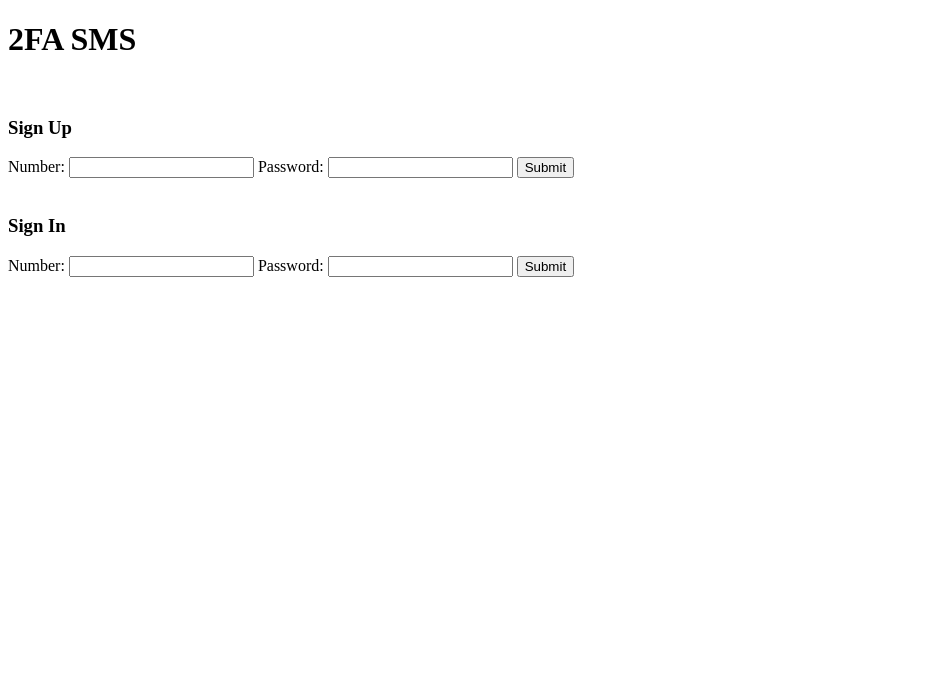
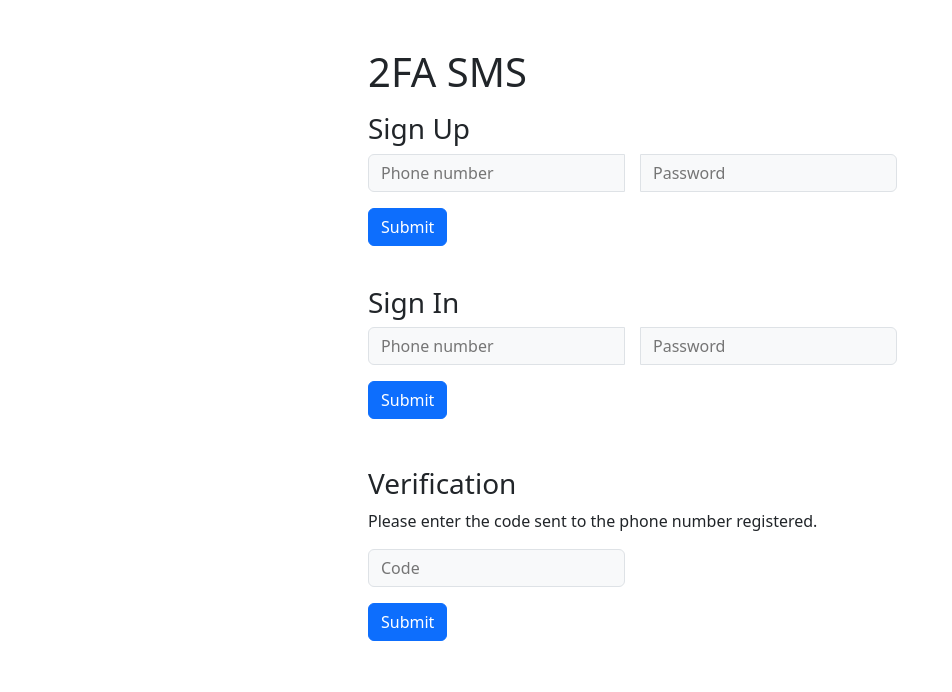
Before and after one commit to albbeltran/2FA-node-sms, a plain HTML site: page client/index.html in a window 1280 px wide. Shown: the whole page, without its empty margins (0-952 px from the left). Drawn offline with nearby package versions, Linux system fonts and the light colour scheme.

Commit message:
improved styles and minor fixes in frontendcode

```diff
--- a/api/package.json
+++ b/api/package.json
@@ -4,7 +4,8 @@
   "description": "",
   "main": "app.js",
   "scripts": {
-    "test": "echo \"Error: no test specified\" && exit 1"
+    "test": "echo \"Error: no test specified\" && exit 1",
+    "start": "nodemon app.js"
   },
   "keywords": [],
   "author": "",
--- a/client/index.html
+++ b/client/index.html
@@ -5,38 +5,39 @@
     <meta charset="UTF-8">
     <meta name="viewport" content="width=device-width, initial-scale=1.0">
     <title>2FA SMS</title>
+    <link href="https://cdn.jsdelivr.net/npm/bootstrap@5.3.2/dist/css/bootstrap.min.css" rel="stylesheet"
+        integrity="sha384-T3c6CoIi6uLrA9TneNEoa7RxnatzjcDSCmG1MXxSR1GAsXEV/Dwwykc2MPK8M2HN" crossorigin="anonymous">
 </head>
 
 <body>
-    <h1 class="title--main">2FA SMS</h1>
+    <div class="w-50 m-auto p-5">
 
-    <br>
-
-    <section id="signup-container">
+        <h1 class="title--main mb-3">2FA SMS</h1>
+        <section id="signup-container" style="margin-bottom: 2.5rem;">
             <h3 class="title">Sign Up</h3>
             <form action="/signup" method="POST" id="signup-form">
-            <label for="signup-number">Number:</label>
-            <input type="number" id="signup-number" name="signup-number">
+                <div class="input-group mb-3 gap-3">
+                    <input class="input-group-text text-start" type="number" id="signup-number" name="signup-number"
+                        placeholder="Phone number">
+                    <input class="input-group-text text-start" type="password" id="signup-password"
+                        name="signup-password" placeholder="Password">
+                </div>
 
-            <label for="signup-password">Password:</label>
-            <input type="password" id="signup-password" name="signup-password">
-
-            <input type="submit" value="Submit">
+                <input type="submit" class="btn btn-primary" value="Submit">
             </form>
         </section>
 
-    <br>
-
-    <section id="signin-container">
+        <section id="signin-container" class="mb-5">
             <h3 class="title">Sign In</h3>
             <form action="/signin" method="POST" id="signin-form">
-            <label for="signin-number">Number:</label>
-            <input type="number" id="signin-number" name="signin-number">
+                <div class="input-group mb-3 gap-3">
+                    <input class="input-group-text text-start" type="number" id="signin-number" name="signin-number"
+                        placeholder="Phone number">
+                    <input class="input-group-text text-start" type="password" id="signin-password"
+                        name="signin-password" placeholder="Password">
+                </div>
 
-            <label for="signin-password">Password:</label>
-            <input type="password" id="signin-password" name="signin-password">
-
-            <input type="submit" value="Submit">
+                <input type="submit" class="btn btn-primary" value="Submit">
             </form>
         </section>
 
@@ -45,20 +46,26 @@
             <p class="paragraph">Please enter the code sent to the phone number registered.</p>
 
             <form action="/verify" method="POST" id="verify-form">
-            <label for="code">Code:</label>
-            <input type="number" id="code" name="code">
+                <div class="input-group mb-3 gap-3">
+                    <input class="input-group-text text-start" type="number" id="code" name="code" placeholder="Code">
+                </div>
 
-            <input type="submit" value="Submit">
+                <input class="btn btn-primary" type="submit" value="Submit">
             </form>
         </section>
+    </div>
 
     <script type="module" src="./main.js"></script>
+
+    <script src="https://cdn.jsdelivr.net/npm/bootstrap@5.3.2/dist/js/bootstrap.bundle.min.js"
+        integrity="sha384-C6RzsynM9kWDrMNeT87bh95OGNyZPhcTNXj1NW7RuBCsyN/o0jlpcV8Qyq46cDfL"
+        crossorigin="anonymous"></script>
 </body>
 
 </html>
 
 <style>
-    #verify-container {
+    /* #verify-container {
         display: none;
-    }
+    } */
 </style>
--- a/client/modules/Signin.js
+++ b/client/modules/Signin.js
@@ -1,6 +1,6 @@
 export default class Signin {
-    constructor(fetch) {
-        this.fetch = fetch
+    constructor(fetchFunction) {
+        this.makeFetch = fetchFunction
         this.form = document.getElementById('signin-form')
         this.verifyContainer = document.getElementById('verify-container')
         this.events()
@@ -25,10 +25,11 @@ export default class Signin {
     }
 
     async request() {
-        const res = fetch('signin', this.data)
-
-        console.log(res.status)
+        console.log(this.data)
+        const res = await this.makeFetch('signin', this.data)
+        console.log(res)
 
         if(res.status === 200) this.verifyContainer.style.display = 'block'
+        else if(res.status === 401) alert('Check your data')
     }
 }
--- a/client/modules/Signup.js
+++ b/client/modules/Signup.js
@@ -24,9 +24,9 @@ export default class Signup {
     }
 
     async request() {
-        console.log(this.makeFetch)
         const res = await this.makeFetch('signup', this.data)
 
-        console.log(res.status)
+        if(res.status === 200) alert('Success')
+        this.form.reset()
     }
 }
--- a/client/modules/Verify.js
+++ b/client/modules/Verify.js
@@ -1,6 +1,6 @@
 export default class Verify {
-    constructor(fetch) {
-        this.fetch = fetch
+    constructor(fetchFunction) {
+        this.makeFetch = fetchFunction
         this.form = document.getElementById('verify-form')
         this.events()
     }
@@ -23,9 +23,7 @@ export default class Verify {
     }
 
     async request() {
-        const res = fetch('verify', this.data)
-
-        console.log(res.status)
+        const res = await this.makeFetch('verify', this.data)
 
         if(res.status === 200) alert('Success!')
     }
```
Lines whose indentation alone changed are shown as unchanged.
